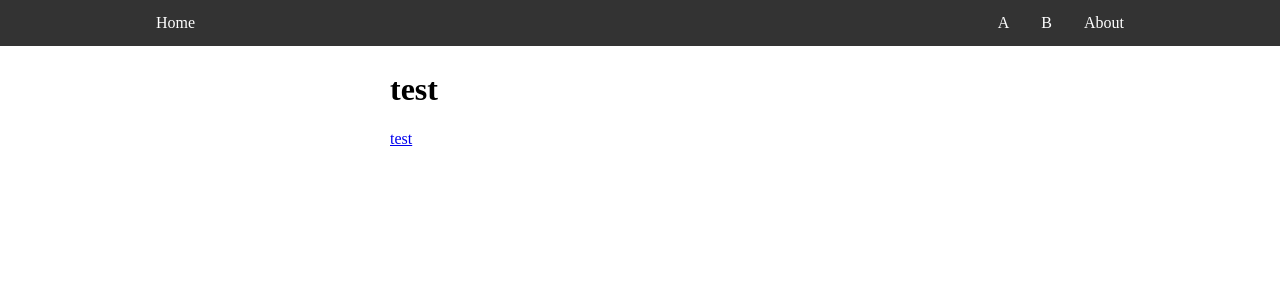
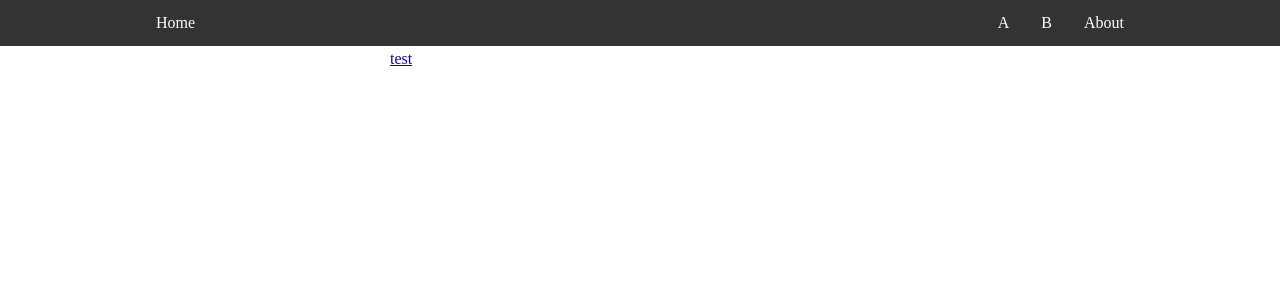
Before and after one commit to iamhabi/iamhabi.github.io, a Jekyll site: the page built from index.html, in a window 1280 px wide. Shown: the top 300 px of the page. Built offline with Jekyll 4.4.1, drawn with Linux system fonts in a browser that asks for light colours.

Commit message:
Update index.html

```diff
--- a/index.html
+++ b/index.html
@@ -1,9 +1,6 @@
 ---
 layout: default
-title: test
 ---
-
-<h1>{{ page.title }}</h1>
 
 {% for post in site.posts %}
   <a href="{{ post.url }}" title="{{ post.title }}">{{ post.title }}</a>
```
